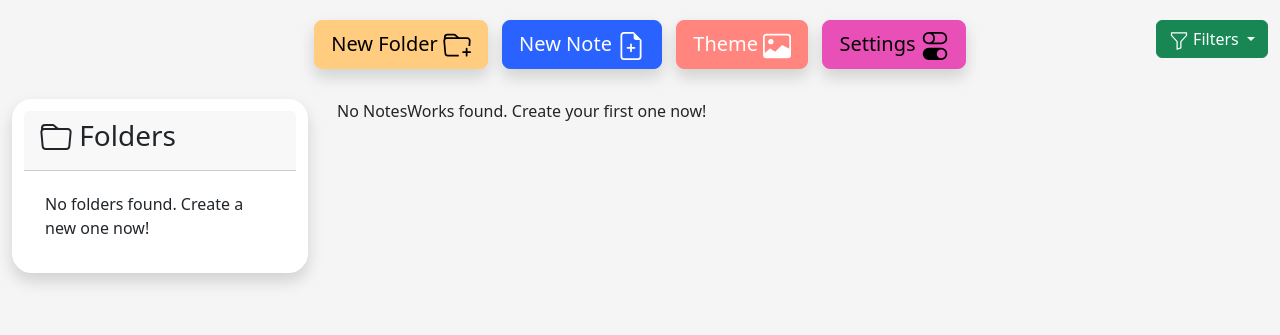
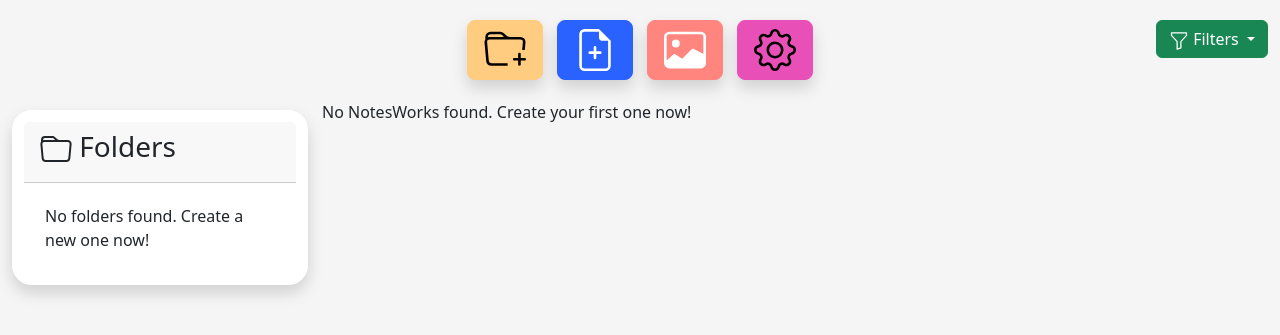
Before and after one commit to IsaaMaster/NoteWorks, a Django app: template notes/templates/app/notes.html in a window 1280 px wide. Shown: the part 62-397 px from the top of the page. Run offline with Django 4.2, Linux system fonts and the light colour scheme; the template is opened without the code that fills it, so the values that code supplies are empty.

Commit message:
notes page ui changes - card masonary

```diff
--- a/notes/static/app/app.css
+++ b/notes/static/app/app.css
@@ -145,6 +145,16 @@ img {
 .button1:hover, .button2:hover, .button3:hover, .button4:hover {
     background-color: grey;
     border-color: grey;
+
+}
+
+.bumpUp{
+    transition: transform 0.3s ease;
+}
+
+.bumpUp:hover{
+    transform: scale(1.3);
+    transform: translateY(-10px);
 }
 
 
@@ -254,3 +264,18 @@ a{
 p{
     margin:5px;
 }
+
+
+.masonry-container {
+    display: flex;
+    flex-wrap: wrap;
+    margin: -15px; /* Adjust as needed */
+  }
+
+  .masonry-card {
+    flex: 1;
+    margin: 15px; /* Adjust as needed */
+    max-width: 28%; /* Set to 25% for a dynamic width of 1/4 */
+    min-width: 28%;
+    box-sizing: border-box;
+  }
--- a/notes/static/app/app.js
+++ b/notes/static/app/app.js
@@ -20,6 +20,15 @@ $(document).ready( function() {
 
 
     console.log('app.js loaded!');
+
+
+    var masonryContainer = document.querySelector('.masonry-container');
+    var masonry = new Masonry(masonryContainer, {
+    itemSelector: '.masonry-card',
+    columnWidth: '.masonry-card',
+    gutter: 0, // Adjust as needed
+    });
+
 
 
     //var div = $('#top');
--- a/notes/templates/app/notes.html
+++ b/notes/templates/app/notes.html
@@ -11,7 +11,7 @@
 
 <div class = "container-fluid">
   <div class = "row">
-    <div class = "col-2 text-start">
+    <div class = "col-3 text-start">
       <div class="ubutton">
         {% if not isHome%}
           <div aria-label="breadcrumb" id = "folderPath">
@@ -24,12 +24,11 @@
         {% endif %}
       </div>
     </div>
-    <div class = "col-8 text-center">
+    <div class = "col-6 text-center">
 
-
-      <button type="button" class="shadow btn btn-lg btn-secondary button2" data-bs-toggle="modal" data-bs-target="#newFolderModal">
-        New Folder
-        <svg xmlns="http://www.w3.org/2000/svg" width="28" height="28" fill="currentColor" class="bi bi-folder-plus" viewBox="0 0 16 16">
+      <!--New Folder button-->
+      <button type="button" class="shadow btn btn-lg bumpUp btn-secondary button2" data-bs-toggle="modal" data-bs-target="#newFolderModal">
+        <svg xmlns="http://www.w3.org/2000/svg" width="42" height="42" fill="currentColor" class="bi bi-folder-plus" viewBox="0 0 16 16">
           <path d="m.5 3 .04.87a1.99 1.99 0 0 0-.342 1.311l.637 7A2 2 0 0 0 2.826 14H9v-1H2.826a1 1 0 0 1-.995-.91l-.637-7A1 1 0 0 1 2.19 4h11.62a1 1 0 0 1 .996 1.09L14.54 8h1.005l.256-2.819A2 2 0 0 0 13.81 3H9.828a2 2 0 0 1-1.414-.586l-.828-.828A2 2 0 0 0 6.172 1H2.5a2 2 0 0 0-2 2Zm5.672-1a1 1 0 0 1 .707.293L7.586 3H2.19c-.24 0-.47.042-.683.12L1.5 2.98a1 1 0 0 1 1-.98h3.672Z"/>
           <path d="M13.5 9a.5.5 0 0 1 .5.5V11h1.5a.5.5 0 1 1 0 1H14v1.5a.5.5 0 1 1-1 0V12h-1.5a.5.5 0 0 1 0-1H13V9.5a.5.5 0 0 1 .5-.5Z"/>
         </svg>
@@ -65,9 +64,9 @@
         </div>
       </div>
 
-      <button type="button" class="btn btn-lg btn-primary button1 shadow" style="margin:0px 10px" data-bs-toggle="modal" data-bs-target="#newNoteModal">
-        New Note
-        <svg xmlns="http://www.w3.org/2000/svg" width="28" height="28" fill="currentColor" class="bi bi-file-earmark-plus" viewBox="0 0 16 16">
+      <!--New Note button-->
+      <button type="button" class="btn btn-lg btn-primary bumpUp button1 shadow" style="margin:0px 10px" data-bs-toggle="modal" data-bs-target="#newNoteModal">
+        <svg xmlns="http://www.w3.org/2000/svg" width="42" height="42" fill="currentColor" class="bi bi-file-earmark-plus" viewBox="0 0 16 16">
           <path d="M8 6.5a.5.5 0 0 1 .5.5v1.5H10a.5.5 0 0 1 0 1H8.5V11a.5.5 0 0 1-1 0V9.5H6a.5.5 0 0 1 0-1h1.5V7a.5.5 0 0 1 .5-.5z"/>
           <path d="M14 4.5V14a2 2 0 0 1-2 2H4a2 2 0 0 1-2-2V2a2 2 0 0 1 2-2h5.5L14 4.5zm-3 0A1.5 1.5 0 0 1 9.5 3V1H4a1 1 0 0 0-1 1v12a1 1 0 0 0 1 1h8a1 1 0 0 0 1-1V4.5h-2z"/>
         </svg>
@@ -103,10 +102,9 @@
         </div>
       </div>
 
-
-      <button type= "button" class = "btn btn-lg btn-primary button3 shadow" style="margin:0px 10px 0px 0px;" data-bs-toggle="modal" data-bs-target="#backgroundModal">
-        Theme
-        <svg xmlns="http://www.w3.org/2000/svg" width="28" height="28" fill="currentColor" class="bi bi-image" viewBox="0 0 16 16">
+      <!--Theme Button-->
+      <button type= "button" class = "btn btn-lg btn-primary bumpUp button3 shadow" style="margin:0px 10px 0px 0px;" data-bs-toggle="modal" data-bs-target="#backgroundModal">
+        <svg xmlns="http://www.w3.org/2000/svg" width="42" height="42" fill="currentColor" class="bi bi-image" viewBox="0 0 16 16">
           <path d="M6.002 5.5a1.5 1.5 0 1 1-3 0 1.5 1.5 0 0 1 3 0z"/>
           <path d="M2.002 1a2 2 0 0 0-2 2v10a2 2 0 0 0 2 2h12a2 2 0 0 0 2-2V3a2 2 0 0 0-2-2h-12zm12 1a1 1 0 0 1 1 1v6.5l-3.777-1.947a.5.5 0 0 0-.577.093l-3.71 3.71-2.66-1.772a.5.5 0 0 0-.63.062L1.002 12V3a1 1 0 0 1 1-1h12z"/>
         </svg>
@@ -181,11 +179,11 @@
       </div>
 
 
-
-      <button type= "button" class = "btn btn-lg btn-primary button4 shadow" data-bs-toggle="modal" data-bs-target="#settingsModal">
-        Settings
-        <svg xmlns="http://www.w3.org/2000/svg" width="28" height="28" fill="currentColor" class="bi bi-toggles" viewBox="0 0 16 16">
-          <path d="M4.5 9a3.5 3.5 0 1 0 0 7h7a3.5 3.5 0 1 0 0-7h-7zm7 6a2.5 2.5 0 1 1 0-5 2.5 2.5 0 0 1 0 5zm-7-14a2.5 2.5 0 1 0 0 5 2.5 2.5 0 0 0 0-5zm2.45 0A3.49 3.49 0 0 1 8 3.5 3.49 3.49 0 0 1 6.95 6h4.55a2.5 2.5 0 0 0 0-5H6.95zM4.5 0h7a3.5 3.5 0 1 1 0 7h-7a3.5 3.5 0 1 1 0-7z"/>
+      <!--Settings Button-->
+      <button type= "button" class = "btn btn-lg btn-primary bumpUp button4 shadow" data-bs-toggle="modal" data-bs-target="#settingsModal">
+        <svg xmlns="http://www.w3.org/2000/svg" width="42" height="42" fill="currentColor" class="bi bi-gear" viewBox="0 0 16 16">
+          <path d="M8 4.754a3.246 3.246 0 1 0 0 6.492 3.246 3.246 0 0 0 0-6.492zM5.754 8a2.246 2.246 0 1 1 4.492 0 2.246 2.246 0 0 1-4.492 0z"/>
+          <path d="M9.796 1.343c-.527-1.79-3.065-1.79-3.592 0l-.094.319a.873.873 0 0 1-1.255.52l-.292-.16c-1.64-.892-3.433.902-2.54 2.541l.159.292a.873.873 0 0 1-.52 1.255l-.319.094c-1.79.527-1.79 3.065 0 3.592l.319.094a.873.873 0 0 1 .52 1.255l-.16.292c-.892 1.64.901 3.434 2.541 2.54l.292-.159a.873.873 0 0 1 1.255.52l.094.319c.527 1.79 3.065 1.79 3.592 0l.094-.319a.873.873 0 0 1 1.255-.52l.292.16c1.64.893 3.434-.902 2.54-2.541l-.159-.292a.873.873 0 0 1 .52-1.255l.319-.094c1.79-.527 1.79-3.065 0-3.592l-.319-.094a.873.873 0 0 1-.52-1.255l.16-.292c.893-1.64-.902-3.433-2.541-2.54l-.292.159a.873.873 0 0 1-1.255-.52l-.094-.319zm-2.633.283c.246-.835 1.428-.835 1.674 0l.094.319a1.873 1.873 0 0 0 2.693 1.115l.291-.16c.764-.415 1.6.42 1.184 1.185l-.159.292a1.873 1.873 0 0 0 1.116 2.692l.318.094c.835.246.835 1.428 0 1.674l-.319.094a1.873 1.873 0 0 0-1.115 2.693l.16.291c.415.764-.42 1.6-1.185 1.184l-.291-.159a1.873 1.873 0 0 0-2.693 1.116l-.094.318c-.246.835-1.428.835-1.674 0l-.094-.319a1.873 1.873 0 0 0-2.692-1.115l-.292.16c-.764.415-1.6-.42-1.184-1.185l.159-.291A1.873 1.873 0 0 0 1.945 8.93l-.319-.094c-.835-.246-.835-1.428 0-1.674l.319-.094A1.873 1.873 0 0 0 3.06 4.377l-.16-.292c-.415-.764.42-1.6 1.185-1.184l.292.159a1.873 1.873 0 0 0 2.692-1.115l.094-.319z"/>
         </svg>
       </button>
 
@@ -261,7 +259,7 @@
     </div>
 
 
-    <div class = "col-2 text-end">
+    <div class = "col-3 text-end">
       <div class="btn-group">
         <button type="button" class="btn btn-success dropdown-toggle" data-bs-toggle="dropdown" aria-expanded="false">
           <svg xmlns="http://www.w3.org/2000/svg" width="20" height="20" fill="currentColor" class="bi bi-funnel" viewBox="0 0 16 16">
@@ -349,15 +347,15 @@
       </div>
     </div>
     <div class="col-md-9">
-      <div class="row">
+      <div class="masonry-container d-flex flex-wrap">
         {% for note in notes %}
-          <div class="col-lg-4 mb-4">
+          <div class="masonry-card mb-4">
             <a href="{% url 'detail' note.id %}" class="notebox">
-            <div class="card shadow noteMini">
+              <div class="card shadow noteMini bumpUp">
                 <div class="card-body">
                   <h5 class="card-title">
                     <div class="d-flex justify-content-between">
-                    <span>{{note.title}}</span>
+                      <span>{{ note.title }}</span>
                       <span class="text-end">
                         <svg xmlns="http://www.w3.org/2000/svg" width="20" height="20" fill="currentColor" class="bi bi-pen" viewBox="0 0 16 16">
                           <path d="m13.498.795.149-.149a1.207 1.207 0 1 1 1.707 1.708l-.149.148a1.5 1.5 0 0 1-.059 2.059L4.854 14.854a.5.5 0 0 1-.233.131l-4 1a.5.5 0 0 1-.606-.606l1-4a.5.5 0 0 1 .131-.232l9.642-9.642a.5.5 0 0 0-.642.056L6.854 4.854a.5.5 0 1 1-.708-.708L9.44.854A1.5 1.5 0 0 1 11.5.796a1.5 1.5 0 0 1 1.998-.001zm-.644.766a.5.5 0 0 0-.707 0L1.95 11.756l-.764 3.057 3.057-.764L14.44 3.854a.5.5 0 0 0 0-.708l-1.585-1.585z"/>
@@ -365,11 +363,10 @@
                       </span>
                     </div>
                   </h5>
-                <p class = "card-text" style="color:grey"></p>
-                <p class="card-text" style = "font-family: {{note.font|safe}}">{{ note.text|truncatechars:150}}</p>
+                  <p class="card-text" style="color: grey"></p>
+                  <p class="card-text" style="font-family: {{ note.font|safe }}">{{ note.text|truncatechars:150 }}</p>
                   {% load humanize %}
-                <p class = "card-text" style="color:grey">Last Accessed: {{note.lastAccessed|naturaltime}} </p>
-
+                  <p class="card-text" style="color: grey">Last Accessed: {{ note.lastAccessed|naturaltime }}</p>
                 </div>
               </div>
             </a>
@@ -379,6 +376,7 @@
         {% endfor %}
       </div>
     </div>
+
   </div>
 </div>
 {% load static %}
--- a/notes/templates/app/userBase.html
+++ b/notes/templates/app/userBase.html
@@ -78,6 +78,8 @@
     {% endblock %}
     <script src="https://ajax.googleapis.com/ajax/libs/jquery/3.6.3/jquery.min.js" integrity="sha384-Ft/vb48LwsAEtgltj7o+6vtS2esTU9PCpDqcXs4OCVQFZu5BqprHtUCZ4kjK+bpE" crossorigin="anonymous"></script>
     <script src="https://ajax.googleapis.com/ajax/libs/jqueryui/1.13.2/jquery-ui.min.js" integrity="sha384-4D3G3GikQs6hLlLZGdz5wLFzuqE9v4yVGAcOH86y23JqBDPzj9viv0EqyfIa6YUL" crossorigin="anonymous"></script>
+    <script src="https://cdnjs.cloudflare.com/ajax/libs/masonry/4.2.2/masonry.pkgd.min.js"></script>
+
     {% load static %}
     <script>
         const hex = "{% static 'app/backgrounds/hex.svg' %}";
```
Lines whose indentation alone changed are shown as unchanged.
